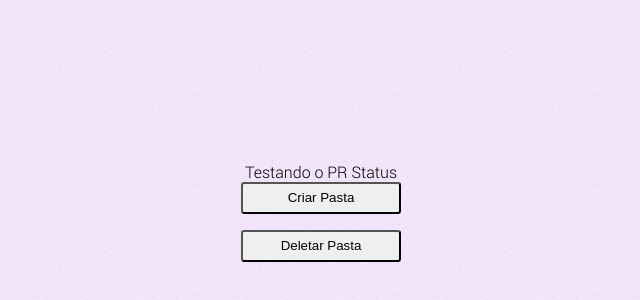
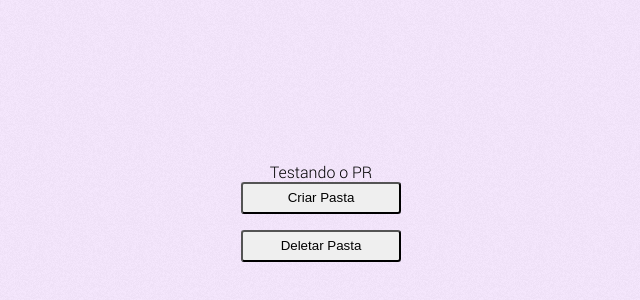
Before and after one commit to rafaelfreitasnsj/base-electron, an Electron app: page app/index.html in a window 1280 px wide. Shown: the part 188-488 px from the top of the page, 319-959 px from the left. Drawn offline with Linux system fonts and the light colour scheme.

Commit message:
Testando mudança de branch

```diff
--- a/app/index.html
+++ b/app/index.html
@@ -7,7 +7,7 @@
   </head>
   <body>
     <section class="container">
-      <p>Testando o PR Status</p>
+      <p>Testando o PR</p>
       <button id="criar-pasta">Criar Pasta</button>
       <button id="deletar-pasta">Deletar Pasta</button>
     </section>
```
